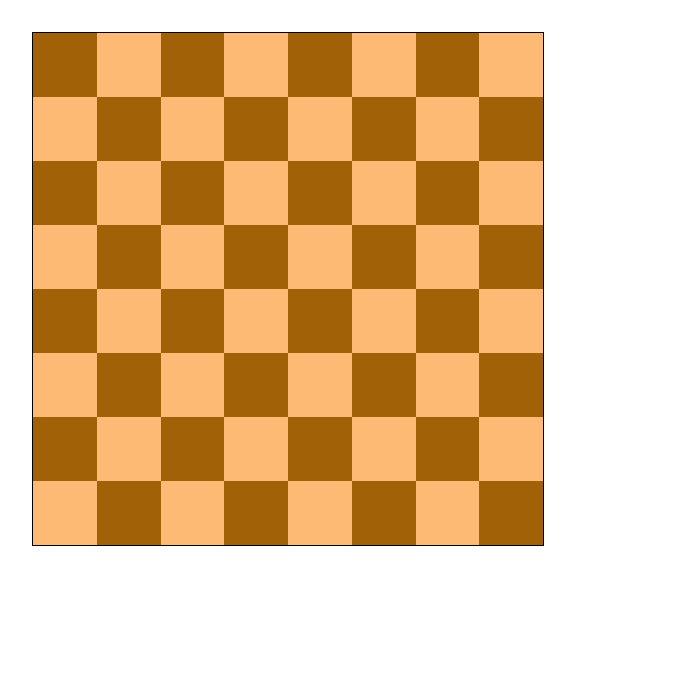
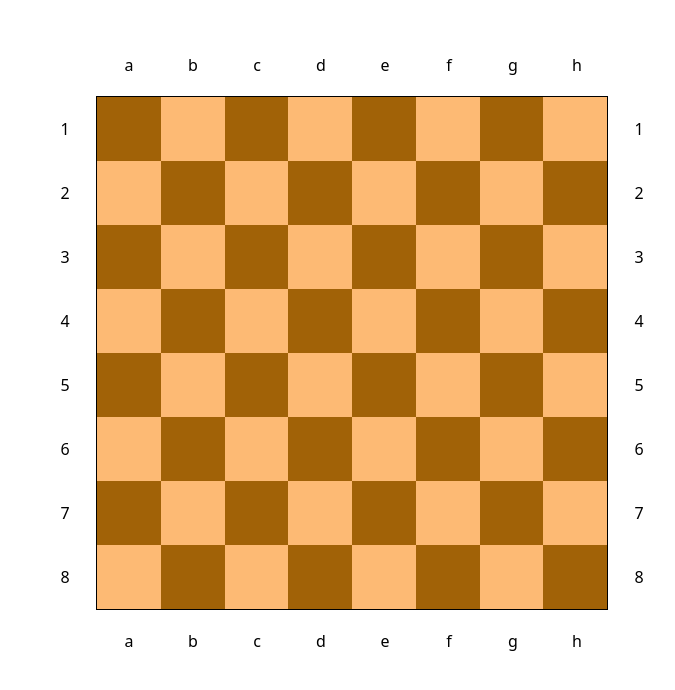
Before and after one commit to patrick-merchant/react-chess, a React (Vite) app: page / in a window 1280 px wide. Shown: the top 690 px of the page, without its empty margins (0-675 px from the left). Built offline with nearby package versions, Linux system fonts and the light colour scheme.

Commit message:
add grid labels

```diff
--- a/src/components/board/board.tsx
+++ b/src/components/board/board.tsx
@@ -1,15 +1,23 @@
 import { FC } from "react";
 import { generateCodes } from "../../payloads/tiles";
+import { Label } from "../label";
+import { Side } from "../label/types";
 import { Tile } from "../tile";
 import { IBoardProps } from "./types";
 
 export const Board: FC<IBoardProps> = ({}) => {
   const tiles = generateCodes();
   return (
-    <div className="grid grid-cols-8 w-[512px] border border-black">
-      {tiles.map((tile) => (
-        <Tile code={tile} />
-      ))}
+    <div className="relative left-16 top-16 w-[512px] border border-black">
+      <Label side={Side.LEFT} />
+      <Label side={Side.TOP} />
+      <Label side={Side.RIGHT} />
+      <Label side={Side.BOTTOM} />
+      <div className="grid grid-cols-8">
+        {tiles.map((tile) => (
+          <Tile code={tile} />
+        ))}
+      </div>
     </div>
   );
 };
--- /dev/null
+++ b/src/components/label/index.ts
@@ -0,0 +1 @@
+export * from "./label";
--- /dev/null
+++ b/src/components/label/label.tsx
@@ -0,0 +1,39 @@
+import { FC } from "react";
+import { letters, numbers } from "../../payloads/tiles";
+import { ILabelProps, Side } from "./types";
+
+export const Label: FC<ILabelProps> = ({ ...props }) => {
+  return props.side === Side.LEFT ? (
+    <div className="absolute -left-16 w-16 h-[512px] flex flex-col">
+      {numbers.map((number) => (
+        <div className="w-16 h-16 flex">
+          <p className="m-auto">{number}</p>
+        </div>
+      ))}
+    </div>
+  ) : props.side === Side.TOP ? (
+    <div className="absolute -top-16 w-[512px] h-16 flex flex-row">
+      {letters.map((letter) => (
+        <div className="w-16 h-16 flex">
+          <p className="m-auto">{letter}</p>
+        </div>
+      ))}
+    </div>
+  ) : props.side === Side.RIGHT ? (
+    <div className="absolute -right-16 w-16 h-[512px] flex flex-col">
+      {numbers.map((number) => (
+        <div className="w-16 h-16 flex">
+          <p className="m-auto">{number}</p>
+        </div>
+      ))}
+    </div>
+  ) : (
+    <div className="absolute -bottom-16 h-16 w-[512px] flex flex-row">
+      {letters.map((letter) => (
+        <div className="w-16 h-16 flex">
+          <p className="m-auto">{letter}</p>
+        </div>
+      ))}
+    </div>
+  );
+};
--- /dev/null
+++ b/src/components/label/types.ts
@@ -0,0 +1,12 @@
+import { HTMLAttributes } from "react";
+
+export interface ILabelProps extends HTMLAttributes<HTMLDivElement> {
+  side: Side;
+}
+
+export enum Side {
+  LEFT,
+  TOP,
+  RIGHT,
+  BOTTOM,
+}
--- a/src/payloads/tiles.ts
+++ b/src/payloads/tiles.ts
@@ -3,9 +3,9 @@
 
 export const halfLetters = ["a", "c", "e", "g"];
 
-const letters = ["a", "b", "c", "d", "e", "f", "g", "h"];
+export const letters = ["a", "b", "c", "d", "e", "f", "g", "h"];
 
-const numbers = [1, 2, 3, 4, 5, 6, 7, 8];
+export const numbers = [1, 2, 3, 4, 5, 6, 7, 8];
 
 export const generateCodes = () => {
   const tiles: Code[] = [];
```
